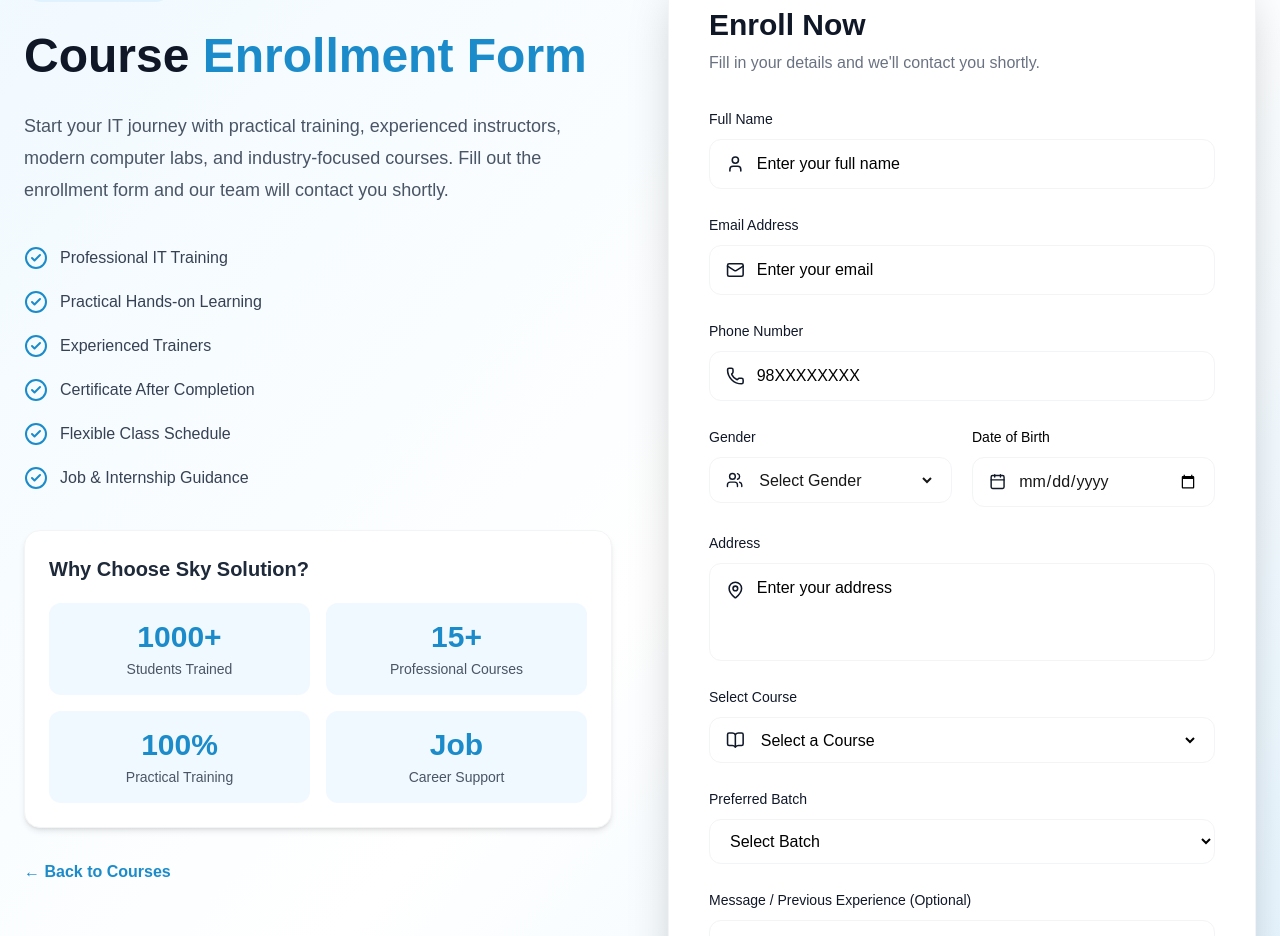
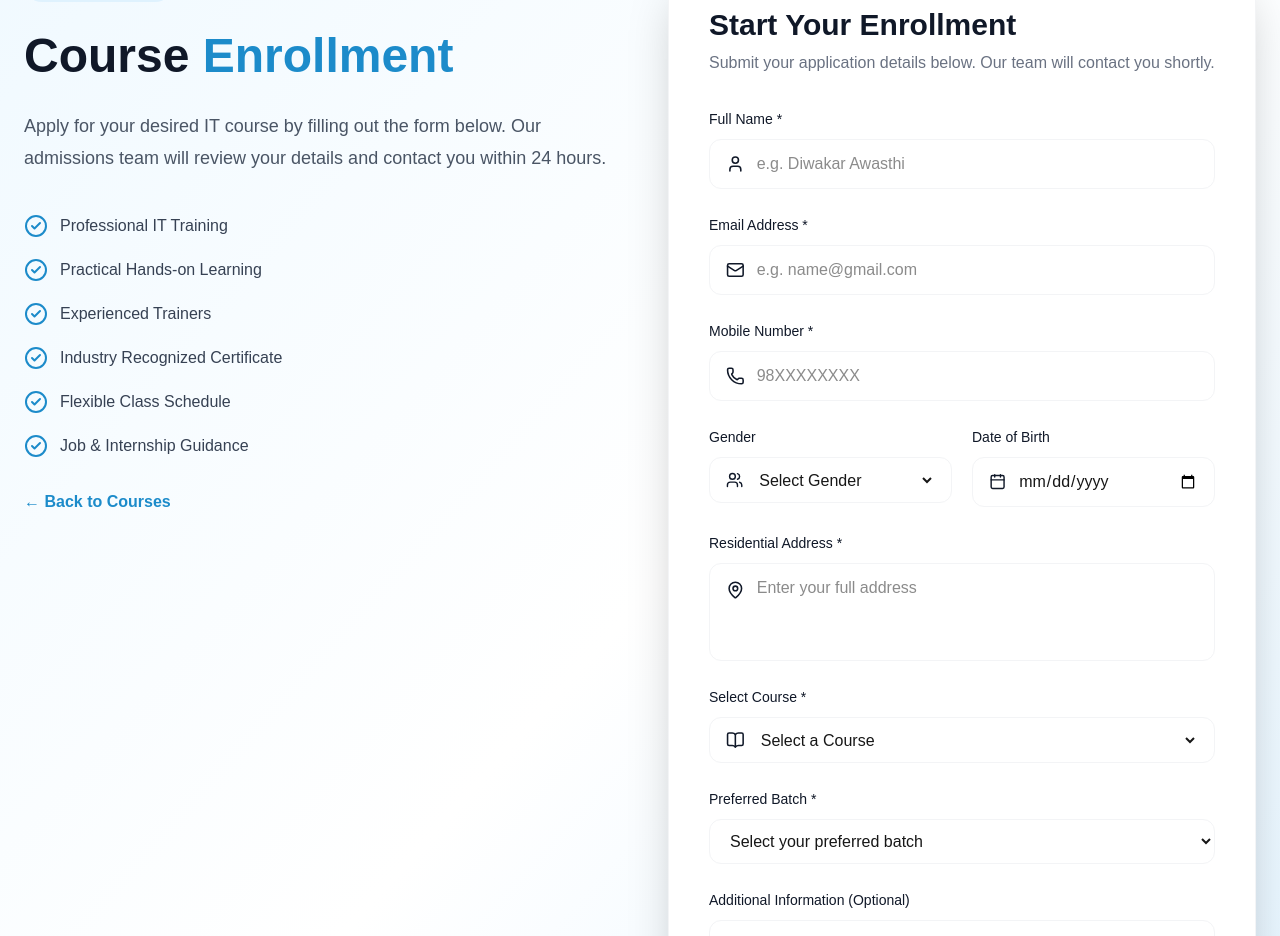
Before and after one commit to DiwakarAwasthi45/sky-solutions, a Next.js app: page /enrollment in a window 1280 px wide. Shown: the part 194-1130 px from the top of the page. Built offline with nearby package versions, Linux system fonts and the light colour scheme.

Commit message:
new  update

```diff
--- a/src/app/enrollment/page.jsx
+++ b/src/app/enrollment/page.jsx
@@ -10,9 +10,8 @@ import {
   BookOpen,
   Calendar,
   Users,
-  MessageSquare,InputField
+  MessageSquare,
 } from "lucide-react";
-
 
 const courses = [
   "Basic Computer",
@@ -28,11 +27,9 @@ const courses = [
   "Accounting Package (Tally)",
 ];
 
- function page () {
-
+function page() {
   return (
     <>
-
       <section className="min-h-screen bg-gradient-to-br from-sky-50 via-white to-sky-100 py-14 sm:py-20">
         <div className="max-w-7xl mx-auto px-4 sm:px-6 lg:px-6 grid grid-cols-1 lg:grid-cols-2 gap-10 lg:gap-14 items-start">
 
@@ -45,13 +42,12 @@ const courses = [
 
             <h1 className="mt-6 text-3xl sm:text-4xl md:text-5xl font-black leading-tight text-gray-900">
               Course{" "}
-        <span className="text-[#1C8BCA]">Enrollment Form</span>
+              <span className="text-[#1C8BCA]">Enrollment</span>
             </h1>
 
             <p className="mt-6 text-gray-600 text-base sm:text-lg leading-7 sm:leading-8">
-        Start your IT journey with practical training, experienced instructors,
-        modern computer labs, and industry-focused courses. Fill out the
-        enrollment form and our team will contact you shortly.
+              Apply for your desired IT course by filling out the form below.
+              Our admissions team will review your details and contact you within 24 hours.
             </p>
 
             <div className="mt-10 space-y-5">
@@ -59,7 +55,7 @@ const courses = [
                 "Professional IT Training",
                 "Practical Hands-on Learning",
                 "Experienced Trainers",
-          "Certificate After Completion",
+                "Industry Recognized Certificate",
                 "Flexible Class Schedule",
                 "Job & Internship Guidance",
               ].map((item) => (
@@ -68,50 +64,6 @@ const courses = [
                   <span className="text-sm sm:text-base">{item}</span>
                 </div>
               ))}
-      </div>
-
-      <div className="mt-10 bg-white rounded-2xl shadow-md p-5 sm:p-6 border border-gray-100 ">
-        <h3 className="font-bold text-lg sm:text-xl mb-5 text-gray-800">
-          Why Choose Sky Solution?
-        </h3>
-
-        <div className="grid grid-cols-2 gap-3 sm:gap-4">
-          <div className="bg-sky-50 rounded-xl p-3 sm:p-4 text-center">
-            <h4 className="text-2xl sm:text-3xl font-bold text-[#1C8BCA]">
-              1000+
-            </h4>
-            <p className="text-xs sm:text-sm text-gray-600 mt-1">
-              Students Trained
-            </p>
-          </div>
-
-          <div className="bg-sky-50 rounded-xl p-3 sm:p-4 text-center">
-            <h4 className="text-2xl sm:text-3xl font-bold text-[#1C8BCA]">
-              15+
-            </h4>
-            <p className="text-xs sm:text-sm text-gray-600 mt-1">
-              Professional Courses
-            </p>
-          </div>
-
-          <div className="bg-sky-50 rounded-xl p-3 sm:p-4 text-center">
-            <h4 className="text-2xl sm:text-3xl font-bold text-[#1C8BCA]">
-              100%
-            </h4>
-            <p className="text-xs sm:text-sm text-gray-600 mt-1">
-              Practical Training
-            </p>
-          </div>
-
-          <div className="bg-sky-50 rounded-xl p-3 sm:p-4 text-center">
-            <h4 className="text-2xl sm:text-3xl font-bold text-[#1C8BCA]">
-              Job
-            </h4>
-            <p className="text-xs sm:text-sm text-gray-600 mt-1">
-              Career Support
-            </p>
-          </div>
-        </div>
             </div>
 
             <Link
@@ -126,74 +78,69 @@ const courses = [
           <div className="bg-white rounded-3xl shadow-2xl border border-gray-100 p-6 sm:p-8 lg:p-10">
 
             <h2 className="text-2xl sm:text-3xl font-bold text-gray-900">
-        Enroll Now
+              Start Your Enrollment
             </h2>
 
             <p className="text-gray-500 mt-2 mb-6 sm:mb-8 text-sm sm:text-base">
-        Fill in your details and we'll contact you shortly.
+              Submit your application details below. Our team will contact you shortly.
             </p>
 
             <form className="space-y-6">
 
-        {/* Name */}
+              {/* NAME */}
               <div>
                 <label className="text-sm font-medium text-gray-900">
-            Full Name
+                  Full Name *
                 </label>
-
-          <div className="flex items-center border border-gray-100  rounded-xl px-3 sm:px-4 py-3 mt-2 focus-within:border-[#1C8BCA]">
+                <div className="flex items-center border border-gray-100 rounded-xl px-3 sm:px-4 py-3 mt-2 focus-within:border-[#1C8BCA]">
                   <User className="w-5 h-5 text-gray-900" />
                   <input
                     type="text"
-              placeholder="Enter your full name"
-              className="ml-3 w-full outline-none text-sm sm:text-base placeholder:text-black"
+                    placeholder="e.g. Diwakar Awasthi"
+                    className="ml-3 w-full outline-none text-sm sm:text-base"
                   />
                 </div>
               </div>
 
-        {/* Email */}
+              {/* EMAIL */}
               <div>
                 <label className="text-sm font-medium text-gray-900">
-            Email Address
+                  Email Address *
                 </label>
-
-          <div className="flex items-center border border-gray-100  rounded-xl px-3 sm:px-4 py-3 mt-2 focus-within:border-[#1C8BCA]">
+                <div className="flex items-center border border-gray-100 rounded-xl px-3 sm:px-4 py-3 mt-2 focus-within:border-[#1C8BCA]">
                   <Mail className="w-5 h-5 text-gray-900" />
                   <input
                     type="email"
-              placeholder="Enter your email"
-              className="ml-3 w-full outline-none text-sm sm:text-base placeholder:text-black"
+                    placeholder="e.g. name@gmail.com"
+                    className="ml-3 w-full outline-none text-sm sm:text-base"
                   />
                 </div>
               </div>
 
-        {/* Phone */}
+              {/* PHONE */}
               <div>
                 <label className="text-sm font-medium text-gray-900">
-            Phone Number
+                  Mobile Number *
                 </label>
-
-          <div className="flex items-center border border-gray-100  rounded-xl px-3 sm:px-4 py-3 mt-2 focus-within:border-[#1C8BCA]">
+                <div className="flex items-center border border-gray-100 rounded-xl px-3 sm:px-4 py-3 mt-2 focus-within:border-[#1C8BCA]">
                   <Phone className="w-5 h-5 text-gray-900" />
                   <input
                     type="tel"
                     placeholder="98XXXXXXXX"
-              className="ml-3 w-full outline-none text-sm sm:text-base placeholder:text-black"
+                    className="ml-3 w-full outline-none text-sm sm:text-base"
                   />
                 </div>
               </div>
 
-        {/* Gender + DOB */}
+              {/* GENDER + DOB */}
               <div className="grid grid-cols-1 md:grid-cols-2 gap-5">
 
                 <div>
                   <label className="text-sm font-medium text-gray-900">
                     Gender
                   </label>
-
-            <div className="flex items-center border border-gray-100  rounded-xl px-3 sm:px-4 py-3 mt-2">
+                  <div className="flex items-center border border-gray-100 rounded-xl px-3 sm:px-4 py-3 mt-2">
                     <Users className="w-5 h-5 text-gray-900" />
-
                     <select className="ml-3 w-full outline-none bg-transparent text-sm sm:text-base">
                       <option>Select Gender</option>
                       <option>Male</option>
@@ -204,11 +151,10 @@ const courses = [
                 </div>
 
                 <div>
-            <label className="text-sm font-medium text-black">
+                  <label className="text-sm font-medium text-gray-900">
                     Date of Birth
                   </label>
-
-            <div className="flex items-center border border-gray-100  rounded-xl px-3 sm:px-4 py-3 mt-2">
+                  <div className="flex items-center border border-gray-100 rounded-xl px-3 sm:px-4 py-3 mt-2">
                     <Calendar className="w-5 h-5 text-gray-900" />
                     <input
                       type="date"
@@ -219,32 +165,29 @@ const courses = [
 
               </div>
 
-        {/* Address */}
+              {/* ADDRESS */}
               <div>
                 <label className="text-sm font-medium text-gray-900">
-            Address
+                  Residential Address *
                 </label>
-
-          <div className="flex border border-gray-100  rounded-xl px-3 sm:px-4 py-3 mt-2">
+                <div className="flex border border-gray-100 rounded-xl px-3 sm:px-4 py-3 mt-2">
                   <MapPin className="w-5 h-5 text-gray-900 mt-1" />
                   <textarea
                     rows={3}
-              placeholder="Enter your address"
-              className="ml-3 w-full outline-none resize-none text-sm sm:text-base placeholder:text-black"
+                    placeholder="Enter your full address"
+                    className="ml-3 w-full outline-none resize-none text-sm sm:text-base"
                   />
                 </div>
               </div>
 
-        {/* Course */}
+              {/* COURSE */}
               <div>
                 <label className="text-sm font-medium text-gray-900">
-            Select Course
+                  Select Course *
                 </label>
-
-          <div className="flex items-center border border-gray-100  rounded-xl px-3 sm:px-4 py-3 mt-2">
+                <div className="flex items-center border border-gray-100 rounded-xl px-3 sm:px-4 py-3 mt-2">
                   <BookOpen className="w-5 h-5 text-gray-900" />
-
-            <select className="ml-3 w-full outline-none bg-transparent text-black text-sm sm:text-base">
+                  <select className="ml-3 w-full outline-none bg-transparent text-sm sm:text-base">
                     <option>Select a Course</option>
                     {courses.map((course) => (
                       <option key={course}>{course}</option>
@@ -253,56 +196,49 @@ const courses = [
                 </div>
               </div>
 
-        {/* Batch */}
+              {/* BATCH */}
               <div>
                 <label className="text-sm font-medium text-gray-900">
-            Preferred Batch
+                  Preferred Batch *
                 </label>
-
-          <select className="w-full border text-black border-gray-100 rounded-xl px-3 sm:px-4 py-3 mt-2 outline-none text-sm sm:text-base">
-            <option>Select Batch</option>
-            <option>Morning (6:00 AM - 9:00 AM)</option>
-            <option>Day (10:00 AM - 2:00 PM)</option>
-            <option>Evening (3:00 PM - 7:00 PM)</option>
+                <select className="w-full border border-gray-100 rounded-xl px-3 sm:px-4 py-3 mt-2 outline-none text-sm sm:text-base">
+                  <option>Select your preferred batch</option>
+                  <option>Morning • 6:00 AM - 9:00 AM</option>
+                  <option>Day • 10:00 AM - 2:00 PM</option>
+                  <option>Evening • 3:00 PM - 7:00 PM</option>
                 </select>
               </div>
 
-        {/* Message */}
+              {/* MESSAGE */}
               <div>
                 <label className="text-sm font-medium text-gray-900">
-            Message / Previous Experience (Optional)
+                  Additional Information (Optional)
                 </label>
-
-          <div className="flex border border-gray-100  rounded-xl px-3 sm:px-4 py-3 mt-2">
+                <div className="flex border border-gray-100 rounded-xl px-3 sm:px-4 py-3 mt-2">
                   <MessageSquare className="w-5 h-5 text-gray-900 mt-1" />
                   <textarea
                     rows={4}
-              placeholder="Tell us about yourself..."
-              className="ml-3 w-full outline-none resize-none text-sm sm:text-base placeholder:text-black"
+                    placeholder="Share your goals, experience, or any questions..."
+                    className="ml-3 w-full outline-none resize-none text-sm sm:text-base"
                   />
                 </div>
               </div>
 
-        {/* Checkbox */}
+              {/* TERMS */}
               <div className="flex items-start gap-3">
-          <input
-            type="checkbox"
-            required
-            className="mt-1 accent-[#1C8BCA]"
-          />
-
+                <input type="checkbox" required className="mt-1 accent-[#1C8BCA]" />
                 <p className="text-xs sm:text-sm text-gray-900 leading-6">
-            I confirm that the information provided is correct and I agree
-            to the institute's terms and conditions.
+                  I confirm that all information provided is accurate and I agree to the
+                  admission terms and conditions of the institute.
                 </p>
               </div>
 
-        {/* Button */}
+              {/* BUTTON */}
               <button
                 type="submit"
                 className="w-full py-3 sm:py-4 rounded-xl bg-[#1C8BCA] hover:bg-sky-700 text-white font-bold text-base sm:text-lg transition-all duration-300 hover:scale-[1.02]"
               >
-          Submit Enrollment
+                Submit Application →
               </button>
 
             </form>
@@ -312,6 +248,6 @@ const courses = [
       </section>
     </>
   );
-};
+}
 
 export default page;
```
Lines whose indentation alone changed are shown as unchanged.
